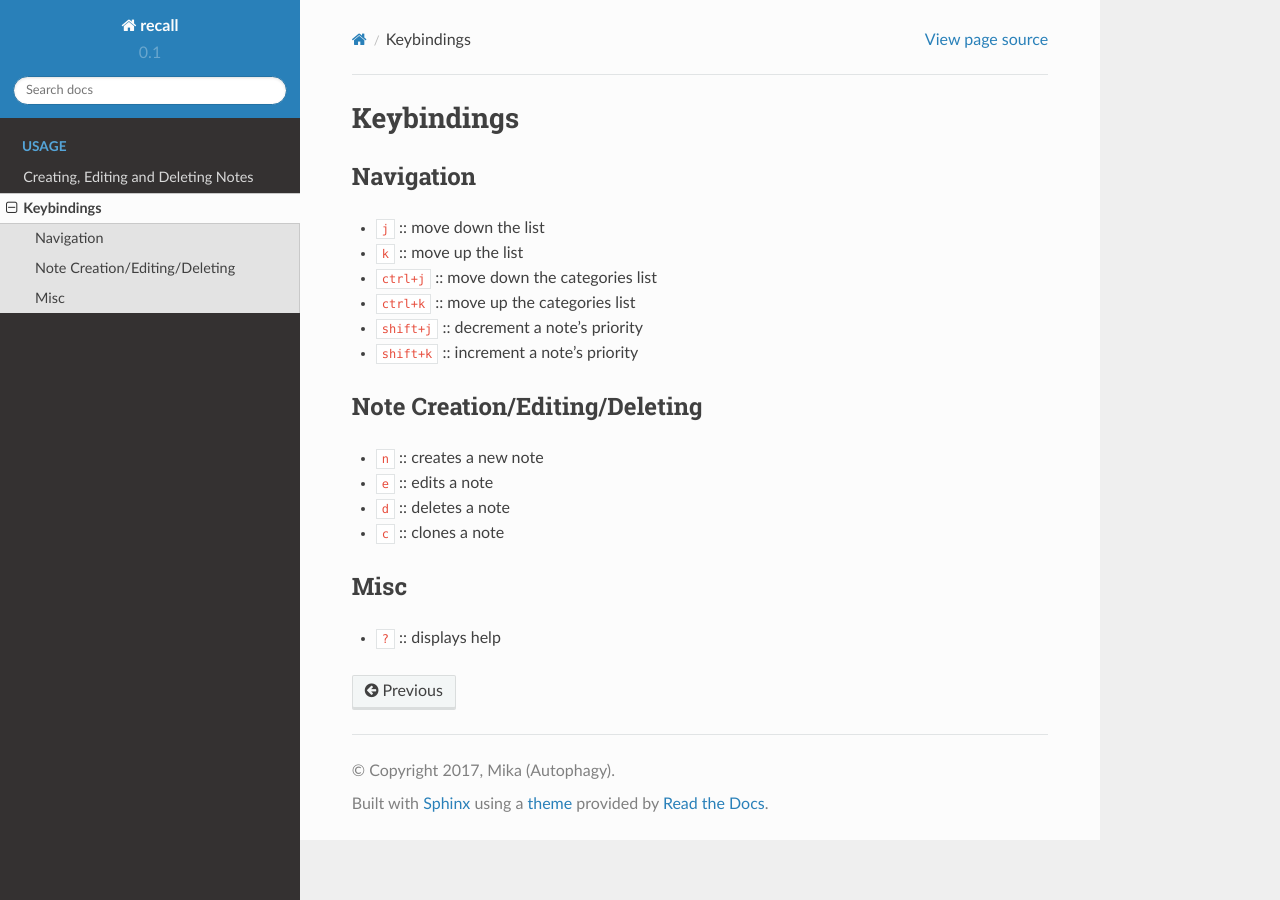
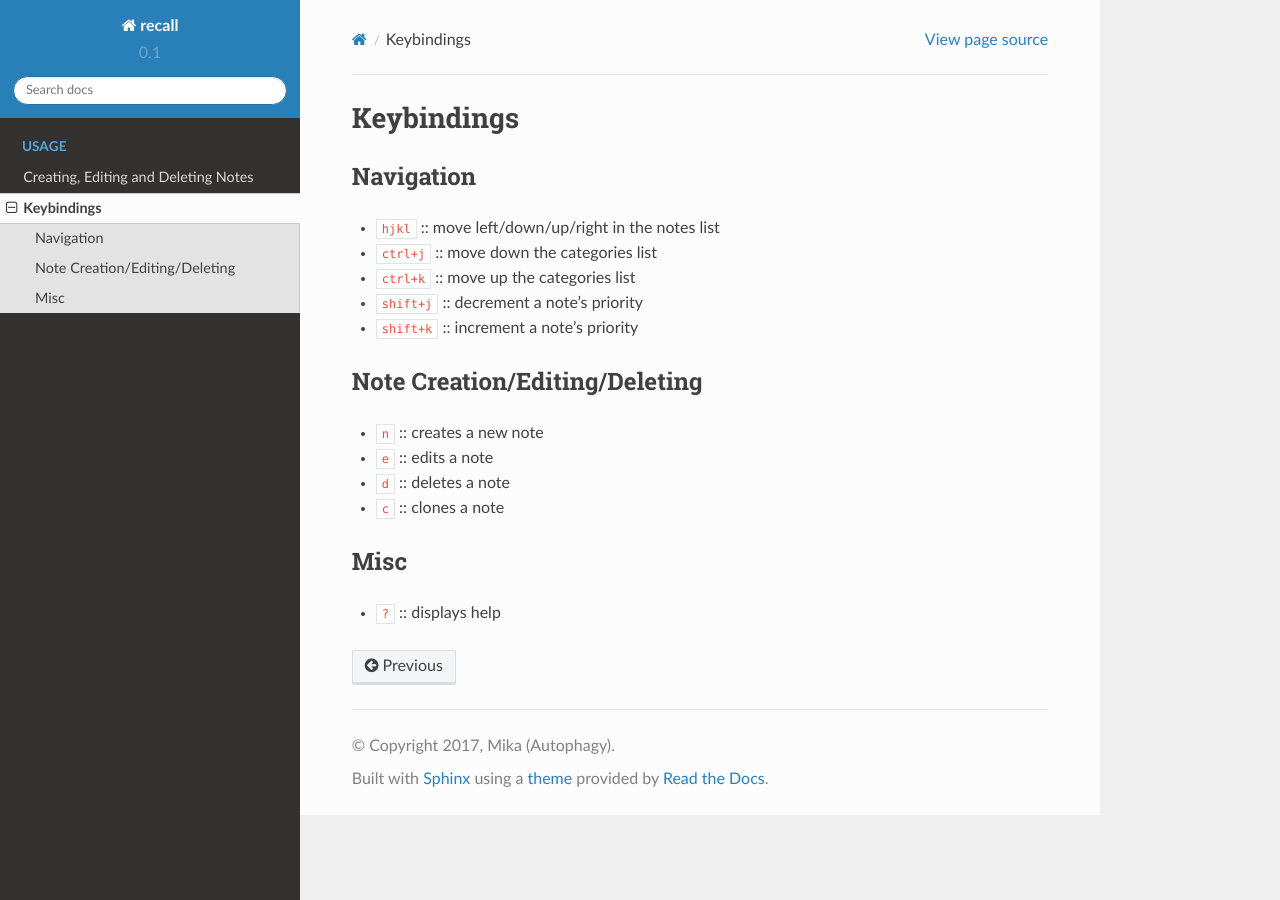
Before and after one commit to autophagy/aerende, a Sphinx documentation site: the page built from doc/usage/keybindings.rst, in a window 1280 px wide. Built offline with Sphinx 7.4.7 and the Read the Docs theme 2.0.0, drawn with Linux system fonts in a browser that asks for light colours.

```diff
--- a/doc/usage/keybindings.rst
+++ b/doc/usage/keybindings.rst
@@ -4,8 +4,7 @@
 Navigation
 ----------
 
-- ``j`` :: move down the list
-- ``k`` :: move up the list
+- ``hjkl`` :: move left/down/up/right in the notes list
 - ``ctrl+j`` :: move down the categories list
 - ``ctrl+k`` :: move up the categories list
 - ``shift+j`` :: decrement a note's priority
```
Also changed, not shown: doc/_static/mockup.png.
